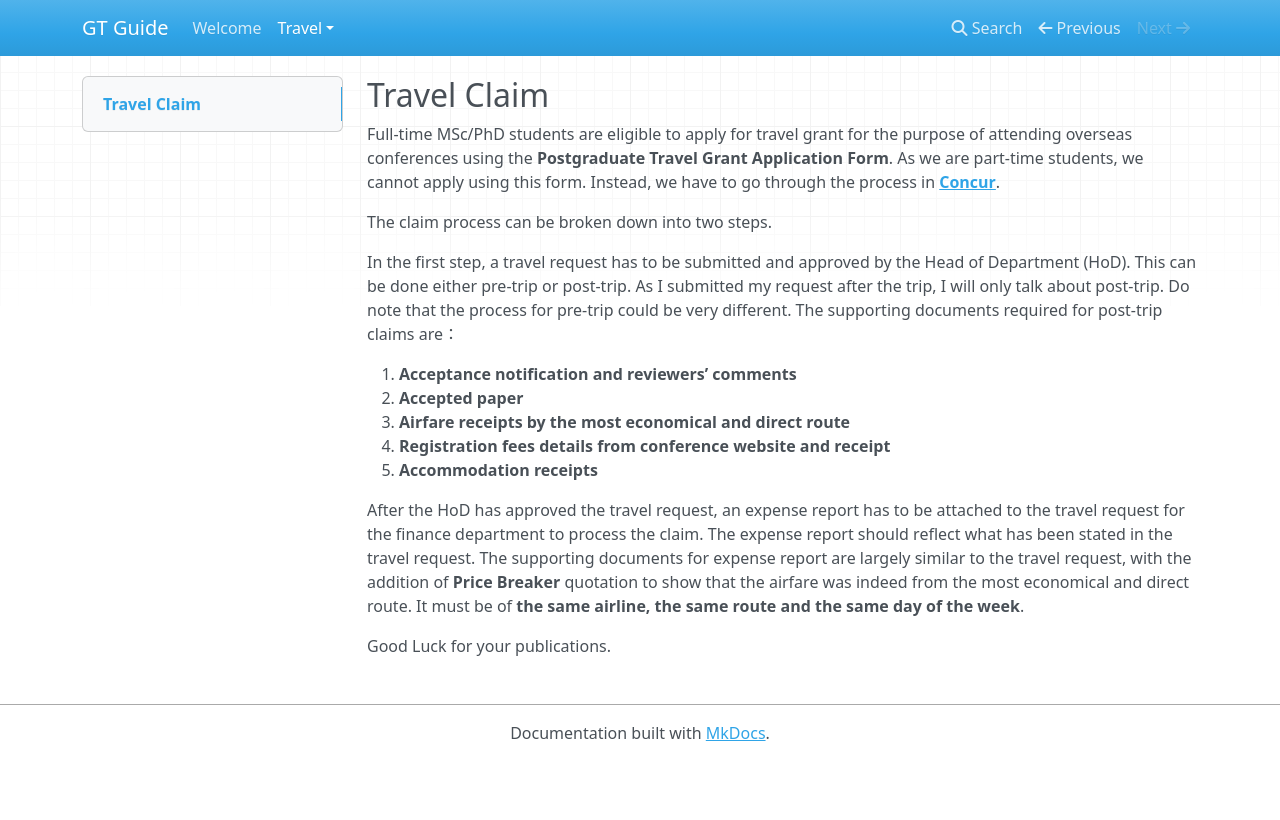
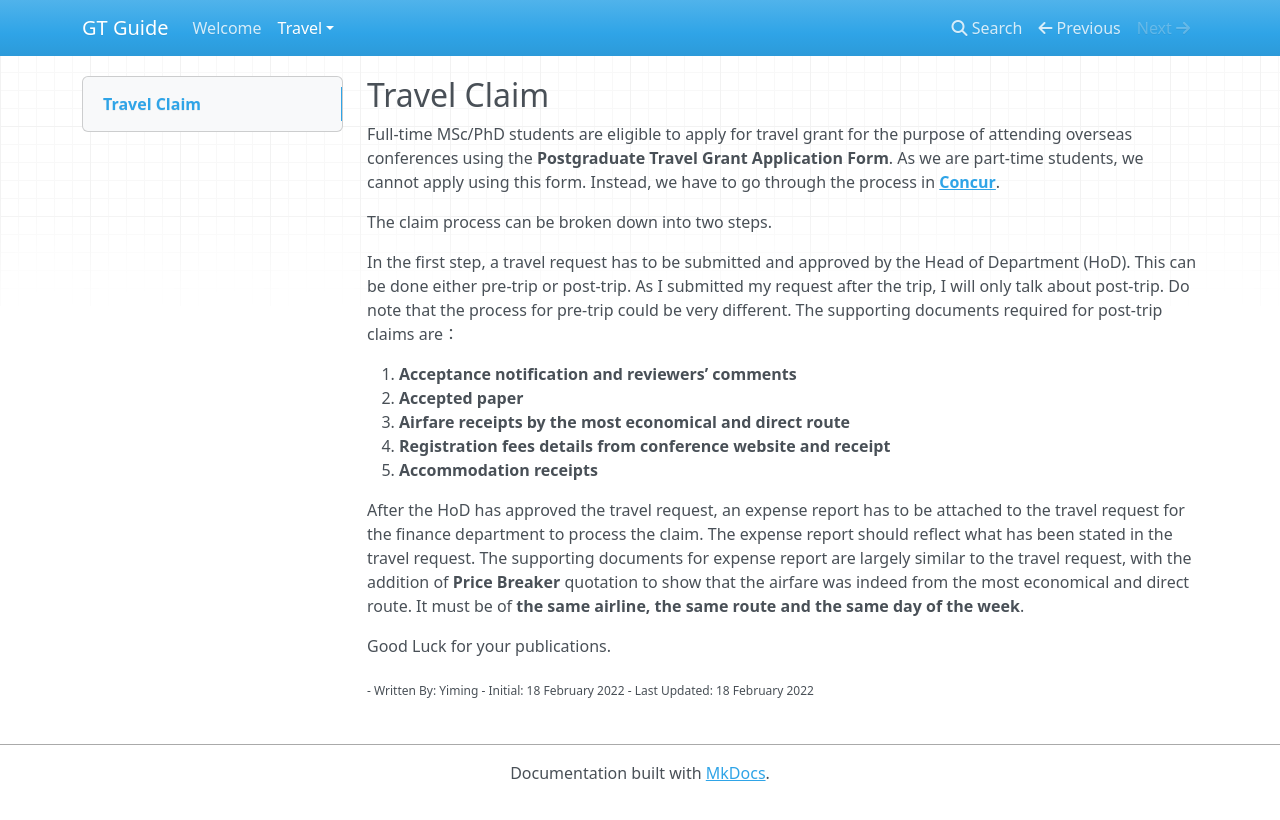
Before and after one commit to anisyusof-sc/nus-soc-gt-guide, an MkDocs documentation site: the page built from docs/travel/travel-claim.md, in a window 1280 px wide. Shown: the top 820 px of the page. Built offline with MkDocs 1.6.1, drawn with Linux system fonts in a browser that asks for light colours; nearby versions of some CDN libraries.

Commit message:
added sub

```diff
--- a/docs/travel/travel-claim.md
+++ b/docs/travel/travel-claim.md
@@ -21,3 +21,9 @@ After the HoD has approved the travel request, an expense report has to be attac
 Good Luck for your publications.
 
 [id]: https://nusconcur.nus.edu.sg/
+
+<sub>
+- Written By: Yiming
+- Initial: 18 February 2022
+- Last Updated: 18 February 2022
+</sub>
```
